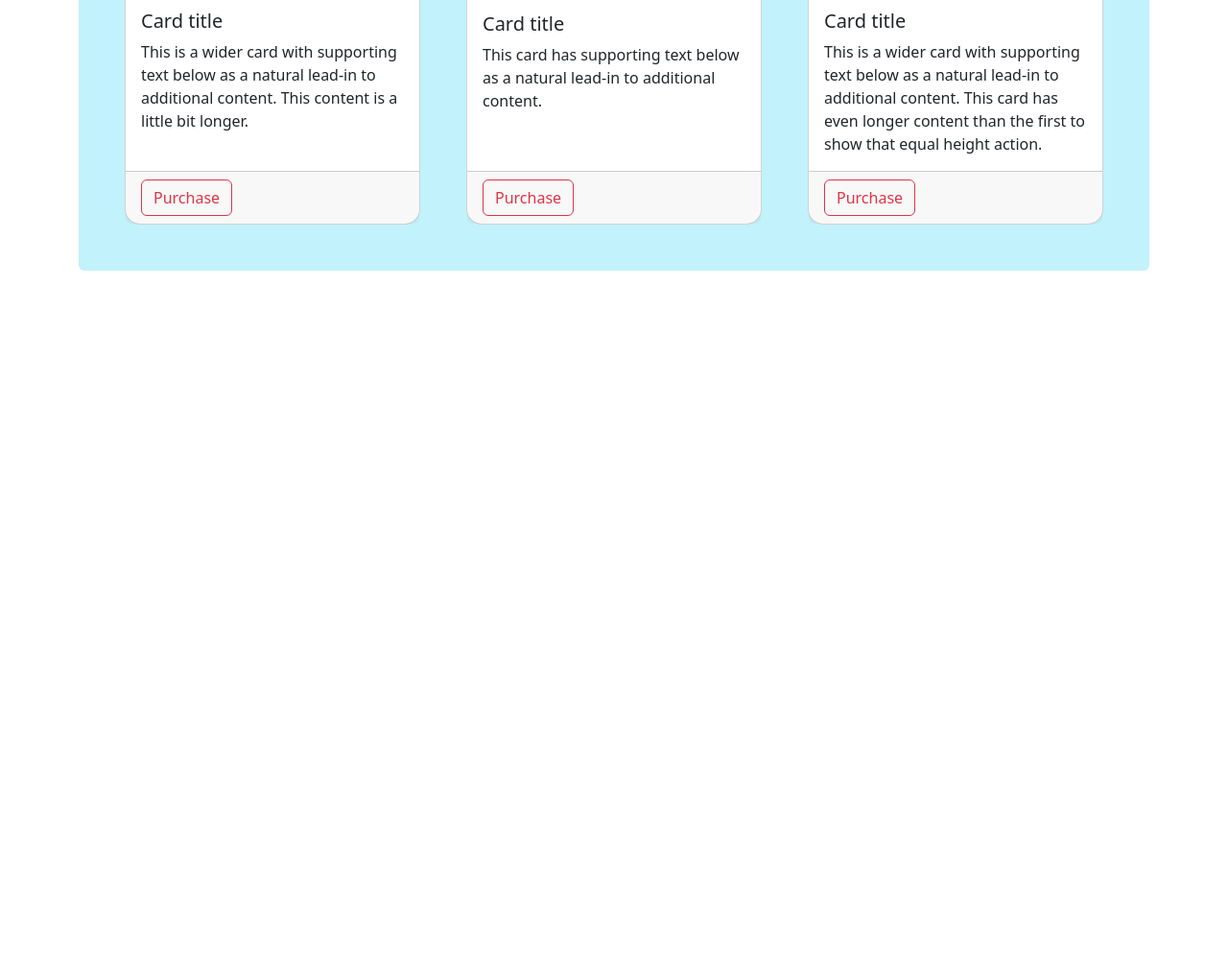
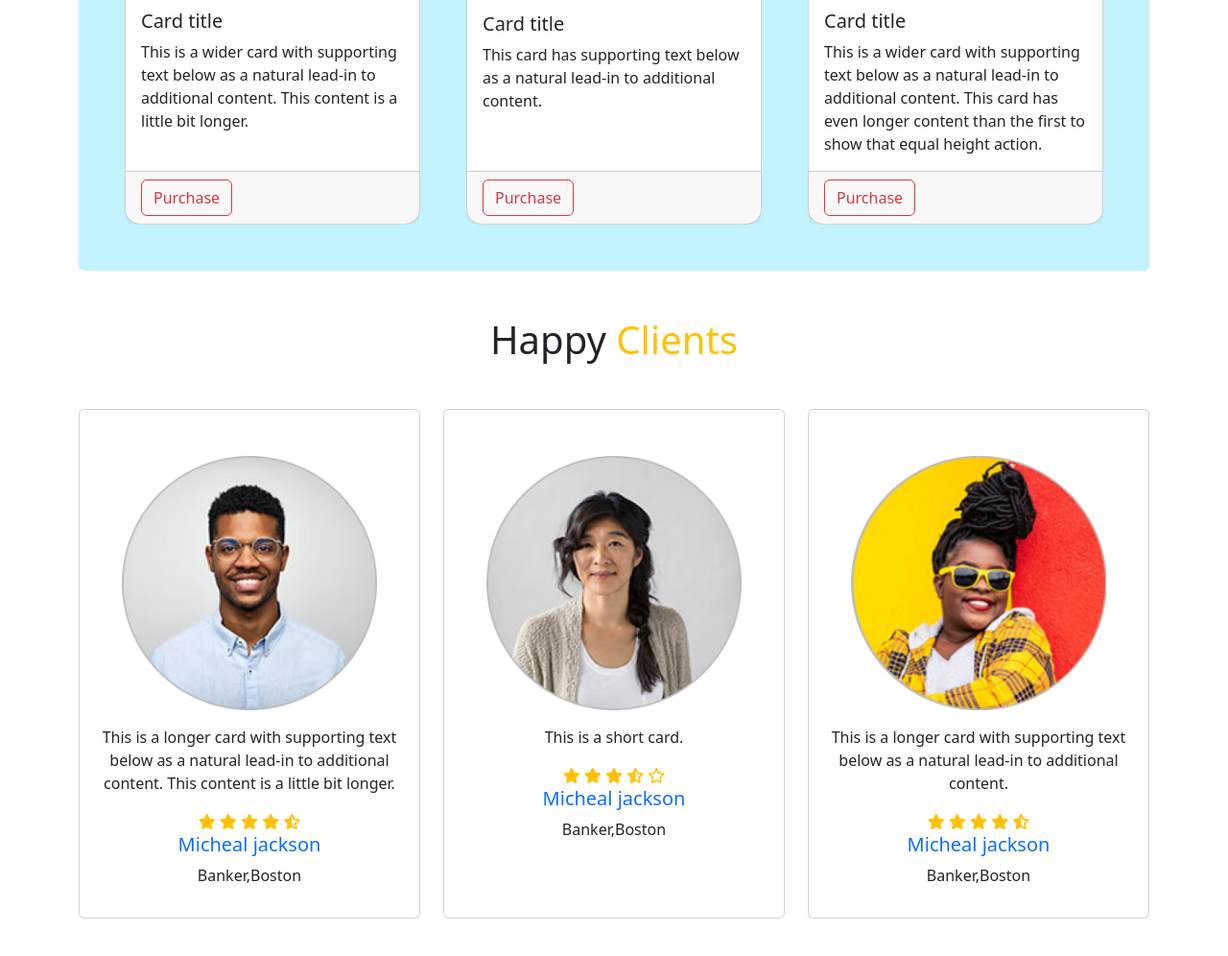
Before and after one commit to Rashedkhandoker/bikerz-zone, a plain HTML site: page index.html in a window 1280 px wide. Shown: the part 1490-2486 px from the top of the page at 96% size. Before the commit the page ends 1772 px from the top, so only its background shows below. Drawn offline with nearby package versions, Linux system fonts and the light colour scheme.

Commit message:
clients seciton added

```diff
--- a/index.html
+++ b/index.html
@@ -7,6 +7,7 @@
     <meta name="viewport" content="width=device-width, initial-scale=1.0">
     <link href="https://cdn.jsdelivr.net/npm/bootstrap@5.3.0-alpha1/dist/css/bootstrap.min.css" rel="stylesheet" integrity="sha384-GLhlTQ8iRABdZLl6O3oVMWSktQOp6b7In1Zl3/Jr59b6EGGoI1aFkw7cmDA6j6gD" crossorigin="anonymous">
     <link rel="stylesheet" href="css/styles.css">
+    <script src="https://kit.fontawesome.com/3061cfd0c7.js" crossorigin="anonymous"></script>
 
     <title>Bikers-zone</title>
 </head>
@@ -160,6 +161,62 @@
                 </div>
             </div>
         </section>
+        <!-- clients section added -->
+        <section class="my-5">
+            <h1 class="text-center my-5">Happy <span class="text-warning">Clients</span> </h1>
+            <div class="row row-cols-1 row-cols-md-3 g-4">
+                <div class="col">
+                    <div class="card h-100">
+                        <img src="images/user-1.png" class="card-img-top w-75 mx-auto mt-5" alt="...">
+                        <div class="card-body text-center">
+
+                            <p class="card-text">This is a longer card with supporting text below as a natural lead-in to additional content. This content is a little bit longer.</p>
+                            <i class="fa-solid fa-star text-warning"></i>
+                            <i class="fa-solid fa-star text-warning"></i>
+                            <i class="fa-solid fa-star text-warning"></i>
+                            <i class="fa-solid fa-star text-warning"></i>
+                            <i class="fa-solid fa-star-half-stroke text-warning"></i>
+
+
+                            <h5 class="card-title text-primary">Micheal jackson</h5>
+                            <p>Banker,Boston</p>
+                        </div>
+                    </div>
+                </div>
+                <div class="col">
+                    <div class="card h-100">
+                        <img src="images/user-2.png" class="card-img-top w-75 mx-auto mt-5" alt="...">
+                        <div class="card-body text-center">
+
+                            <p class="card-text">This is a short card.</p>
+                            <i class="fa-solid fa-star text-warning"></i>
+                            <i class="fa-solid fa-star text-warning"></i>
+                            <i class="fa-solid fa-star text-warning"></i>
+                            <i class="fa-solid fa-star-half-stroke text-warning"></i>
+                            <i class="fa-regular fa-star text-warning"></i>
+                            <h5 class="card-title text-primary">Micheal jackson</h5>
+                            <p>Banker,Boston</p>
+                        </div>
+                    </div>
+                </div>
+                <div class="col">
+                    <div class="card h-100">
+                        <img src="images/user-3.png" class="card-img-top w-75 mx-auto mt-5" alt="...">
+                        <div class="card-body text-center">
+
+                            <p class="card-text">This is a longer card with supporting text below as a natural lead-in to additional content.</p>
+                            <i class="fa-solid fa-star text-warning"></i>
+                            <i class="fa-solid fa-star text-warning"></i>
+                            <i class="fa-solid fa-star text-warning"></i>
+                            <i class="fa-solid fa-star text-warning"></i>
+                            <i class="fa-solid fa-star-half-stroke text-warning"></i>
+                            <h5 class="card-title text-primary">Micheal jackson</h5>
+                            <p>Banker,Boston</p>
+                        </div>
+                    </div>
+                </div>
+            </div>
+        </section>
     </main>
     <footer>
 
```
